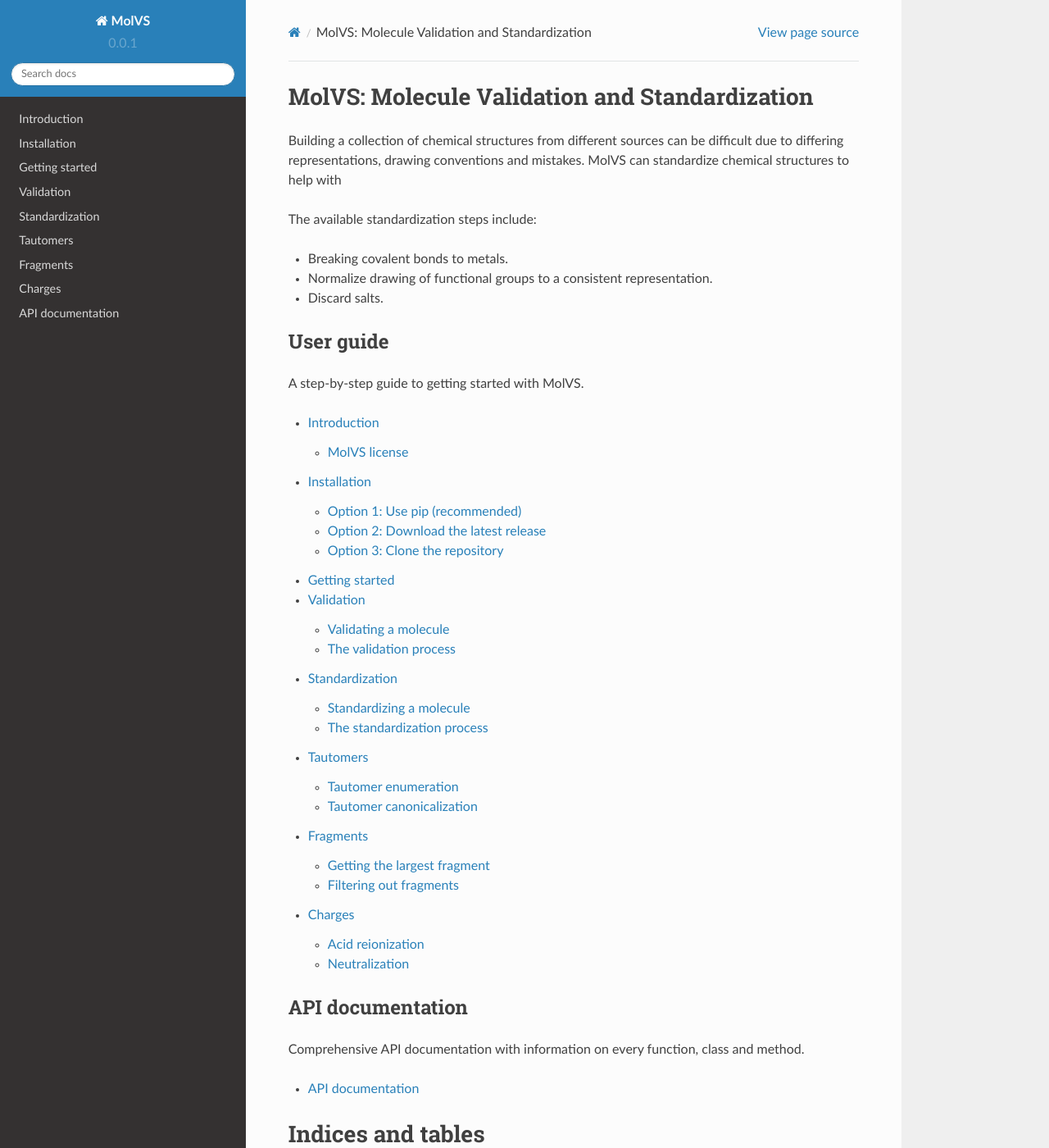
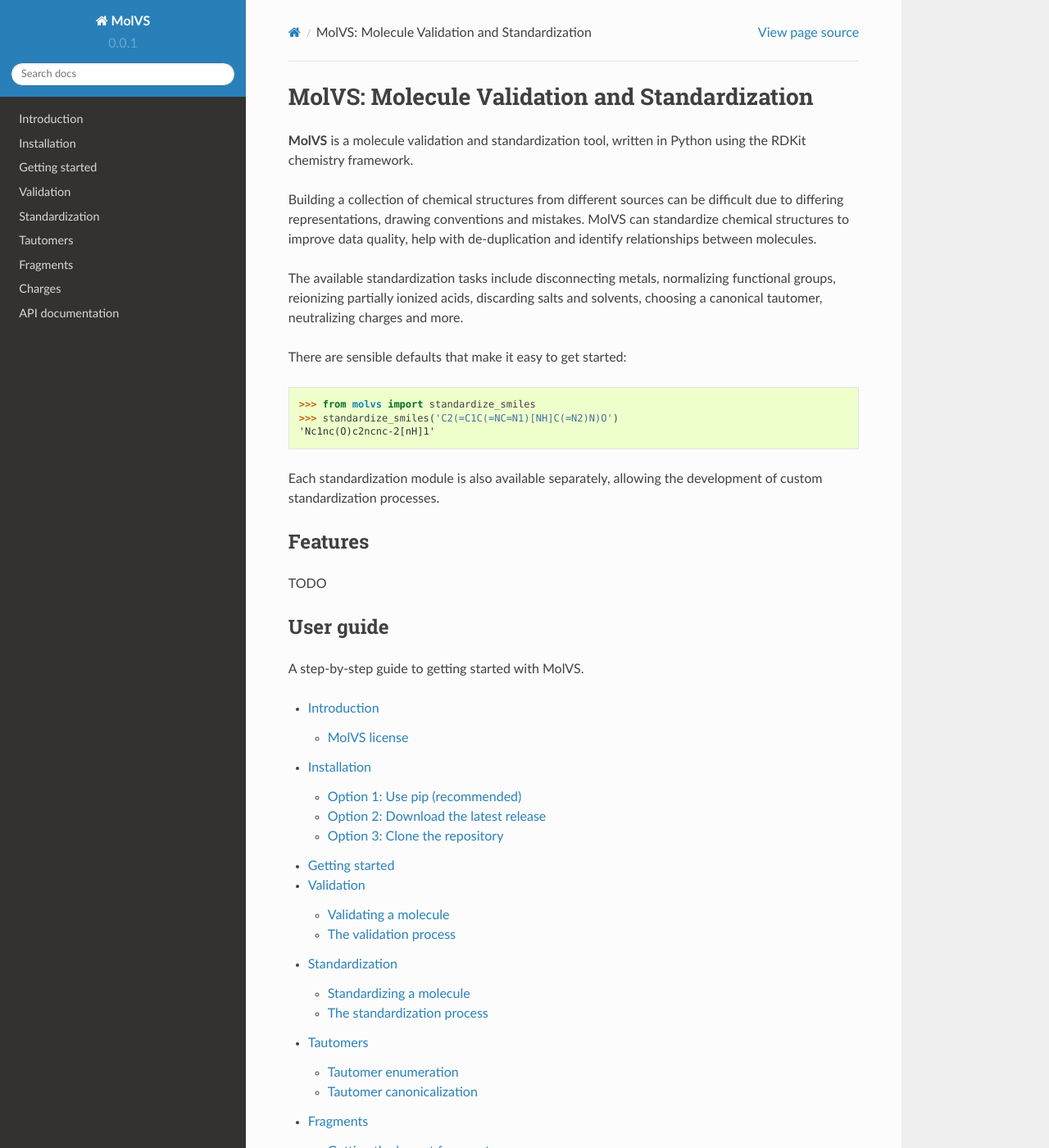
Before and after one commit to mcs07/MolVS, a Sphinx documentation site: the page built from docs/source/index.rst, in a window 1280 px wide and 1400 px high. Shown: the whole window at 82% size. Built offline with Sphinx 7.4.7 and the Read the Docs theme 2.0.0, drawn with Linux system fonts in a browser that asks for light colours; some of the changed text lies outside the part shown.

Commit message:
Update docs index page

```diff
--- a/README.rst
+++ b/README.rst
@@ -7,9 +7,8 @@
 drawing conventions and mistakes. MolVS can standardize chemical structures to improve data quality, help with
 de-duplication and identify relationships between molecules.
 
-The available standardization tasks include disconnecting metals, normalizing the drawing of functional groups,
-reionizing partially ionized acids, discarding salts and solvents, choosing a canonical tautomer, neutralizing charges
-and more.
+The available standardization tasks include disconnecting metals, normalizing functional groups, reionizing partially
+ionized acids, discarding salts and solvents, choosing a canonical tautomer, neutralizing charges and more.
 
 There are sensible defaults that make it easy to get started::
 
--- a/docs/source/index.rst
+++ b/docs/source/index.rst
@@ -5,16 +5,27 @@
 
 .. sectionauthor:: Matt Swain <m.swain@me.com>
 
+**MolVS** is a molecule validation and standardization tool, written in Python using the RDKit chemistry framework.
+
 Building a collection of chemical structures from different sources can be difficult due to differing representations,
-drawing conventions and mistakes. MolVS can standardize chemical structures to help with
+drawing conventions and mistakes. MolVS can standardize chemical structures to improve data quality, help with
+de-duplication and identify relationships between molecules.
 
-The available standardization steps include:
+The available standardization tasks include disconnecting metals, normalizing functional groups, reionizing partially
+ionized acids, discarding salts and solvents, choosing a canonical tautomer, neutralizing charges and more.
 
-- Breaking covalent bonds to metals.
-- Normalize drawing of functional groups to a consistent representation.
-- Discard salts.
+There are sensible defaults that make it easy to get started::
 
+    >>> from molvs import standardize_smiles
+    >>> standardize_smiles('C2(=C1C(=NC=N1)[NH]C(=N2)N)O')
+    'Nc1nc(O)c2ncnc-2[nH]1'
 
+Each standardization module is also available separately, allowing the development of custom standardization processes.
+
+Features
+--------
+
+TODO
 
 User guide
 ----------
@@ -36,7 +47,8 @@
 API documentation
 -----------------
 
-Comprehensive API documentation with information on every function, class and method.
+Comprehensive API documentation with information on every function, class and method. This is automatically generated
+from the MolVS source code and comments.
 
 .. toctree::
    :maxdepth: 2
```
